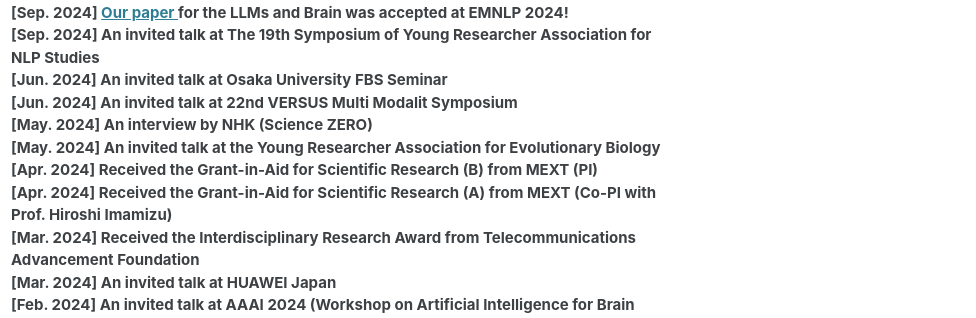
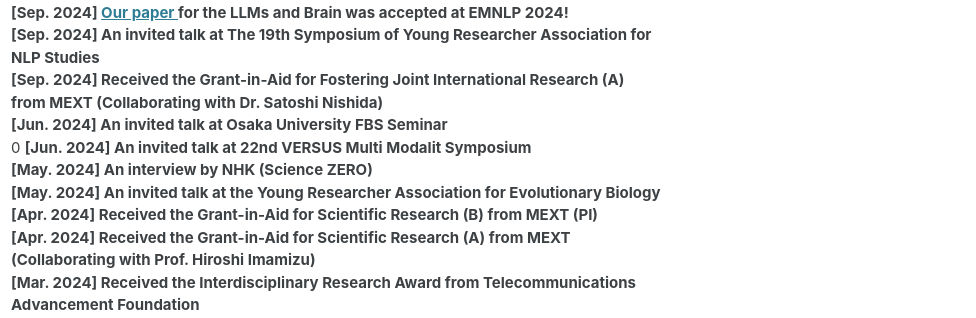
Before and after one commit to yu-takagi/yu-takagi.github.io, a plain HTML site: page index.html in a window 1280 px wide. Shown: the part 142-460 px from the top of the page, 304-1280 px from the left. Drawn offline with Linux system fonts and the light colour scheme.

Commit message:
Update index.html

```diff
--- a/index.html
+++ b/index.html
@@ -276,12 +276,13 @@
       <b>[Oct. 2024] An invited lecture at the University of Tokyo</b><br />
       <b>[Sep. 2024] <a href="https://www.biorxiv.org/content/10.1101/2024.02.06.579077v1">Our paper </a> for the LLMs and Brain was accepted at EMNLP 2024!</b><br />
       <b>[Sep. 2024] An invited talk at The 19th Symposium of Young Researcher Association for NLP Studies</b><br />
-      <b>[Jun. 2024] An invited talk at Osaka University FBS Seminar</b><br />
+      <b>[Sep. 2024] Received the Grant-in-Aid for Fostering Joint International Research (A) from MEXT (Collaborating with Dr. Satoshi Nishida)</b><br />
+      <b>[Jun. 2024] An invited talk at Osaka University FBS Seminar</b><br />0
       <b>[Jun. 2024] An invited talk at 22nd VERSUS Multi Modalit Symposium</b><br />
       <b>[May. 2024] An interview by NHK (Science ZERO)</b><br />
       <b>[May. 2024] An invited talk at the Young Researcher Association for Evolutionary Biology</b><br />
       <b>[Apr. 2024] Received the Grant-in-Aid for Scientific Research (B) from MEXT (PI)</b><br />
-      <b>[Apr. 2024] Received the Grant-in-Aid for Scientific Research (A) from MEXT (Co-PI with Prof. Hiroshi Imamizu)</b><br />
+      <b>[Apr. 2024] Received the Grant-in-Aid for Scientific Research (A) from MEXT (Collaborating with Prof. Hiroshi Imamizu)</b><br />
       <b>[Mar. 2024] Received the Interdisciplinary Research Award from Telecommunications Advancement Foundation</b><br />
       <b>[Mar. 2024] An invited talk at HUAWEI Japan</b><br />
       <b>[Feb. 2024] An invited talk at AAAI 2024 (Workshop on Artificial Intelligence for Brain Encoding and Decoding).</b><br />
```
